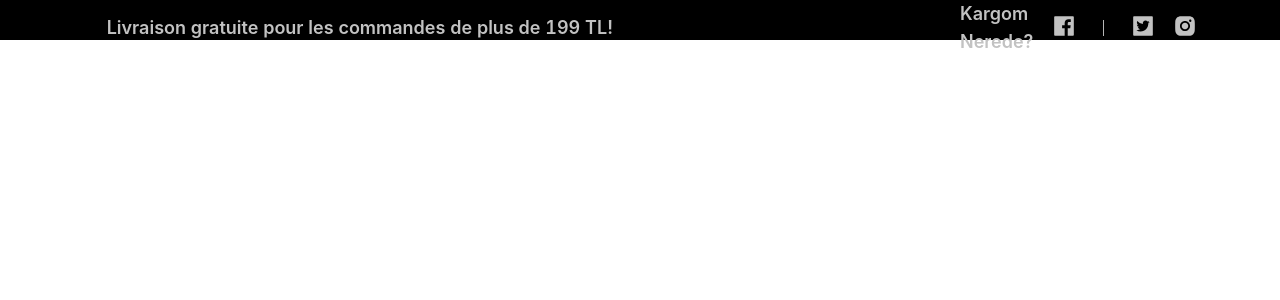
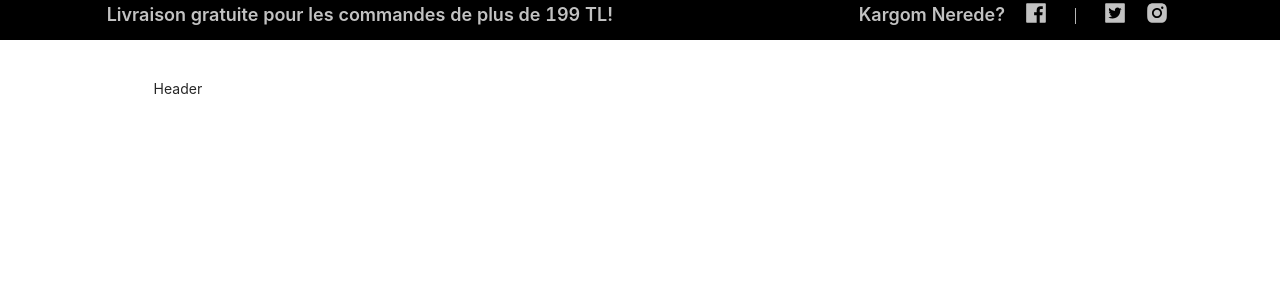
Before and after one commit to abdellaouisouhaila/pfe-front, a React (Create React App) app: page / in a window 1280 px wide. Shown: the top 300 px of the page. Built offline with nearby package versions, Linux system fonts and the light colour scheme.

Commit message:
small fix

```diff
--- a/src/views/home/Home.tsx
+++ b/src/views/home/Home.tsx
@@ -1,6 +1,6 @@
 import { Col, Row } from "antd";
 import React from "react";
-import { HomeTopHeader } from "./components/top-header";
+import { HomeTopHeader,HomeHeader } from "./components";
 import "./Home.css";
 
 export const Home = () => {
@@ -8,6 +8,7 @@ export const Home = () => {
     <Row className="home">
       <Col span={24}>
         <HomeTopHeader />
+        <HomeHeader />
       </Col>
     </Row>
   );
--- /dev/null
+++ b/src/views/home/components/header/HomeHeader.css
@@ -0,0 +1,4 @@
+.header {
+    height: 15vh;
+    padding: 3% 12% 3% 12% ;
+}
--- /dev/null
+++ b/src/views/home/components/header/HomeHeader.tsx
@@ -0,0 +1,13 @@
+import { Col, Row } from "antd";
+import React from "react";
+import "./HomeHeader.css"
+
+export const HomeHeader = () => {
+  return (
+    <Row className="header">
+      <Col span={24}>
+          Header
+      </Col>
+    </Row>
+  );
+};
--- /dev/null
+++ b/src/views/home/components/header/index.tsx
@@ -0,0 +1 @@
+export * from "./HomeHeader";
--- /dev/null
+++ b/src/views/home/components/index.tsx
@@ -0,0 +1,2 @@
+export * from "./header";
+export * from "./top-header";
--- a/src/views/home/components/top-header/HomeTopHeader.css
+++ b/src/views/home/components/top-header/HomeTopHeader.css
@@ -22,3 +22,7 @@
 .col .anticon {
     font-size: 22px;
 }
+
+.last {
+    text-align: center
+}
--- a/src/views/home/components/top-header/HomeTopHeader.tsx
+++ b/src/views/home/components/top-header/HomeTopHeader.tsx
@@ -6,10 +6,10 @@ import React from "react";
 export const HomeTopHeader = () => {
   return (
     <Row className="top-header">
-      <Col push={2} span={18} className="col">
+      <Col push={2} span={16} className="col">
         <h3>Livraison gratuite pour les commandes de plus de 199 TL!</h3>
       </Col>
-      <Col span={4} className="col">
+      <Col span={6} className="col last"  >
         <h3>
           <Space size={20}>
             Kargom Nerede?
```
